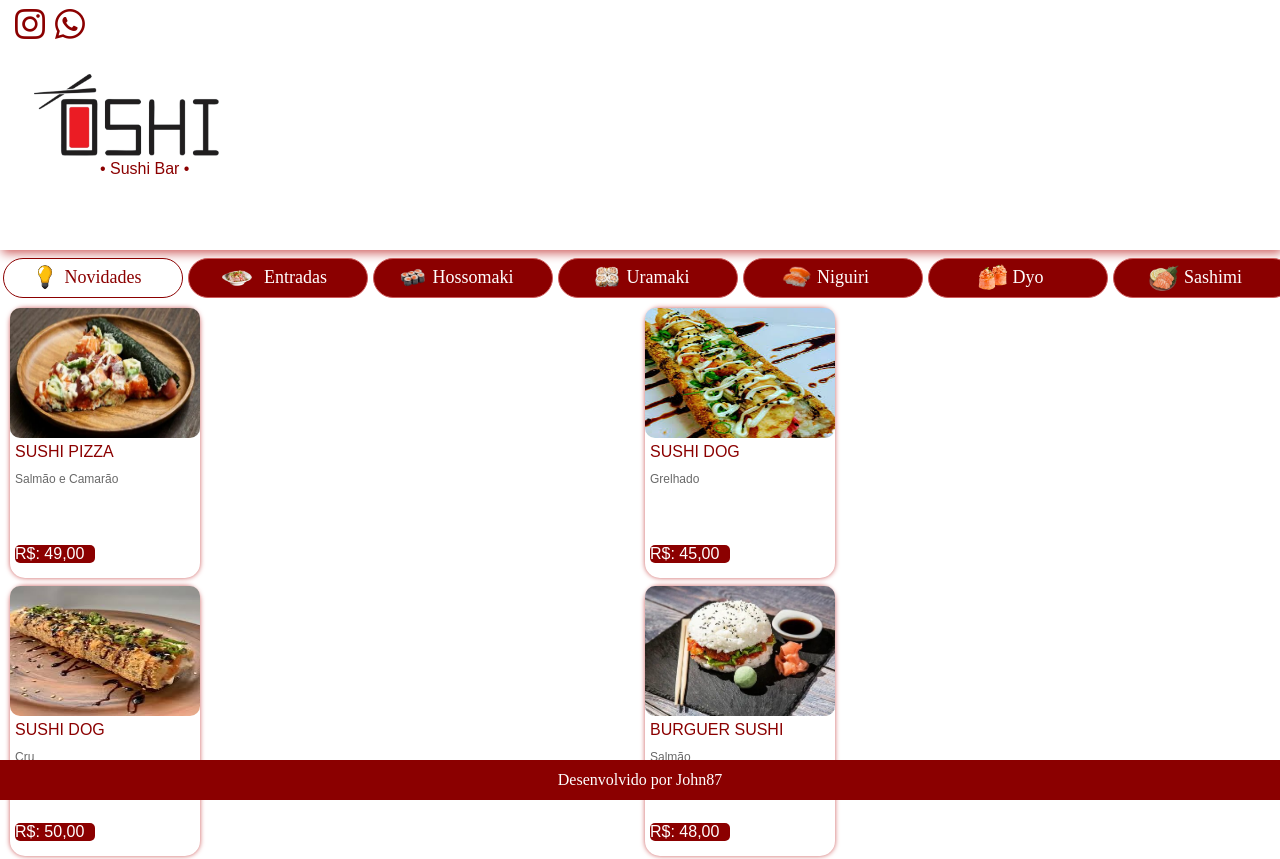
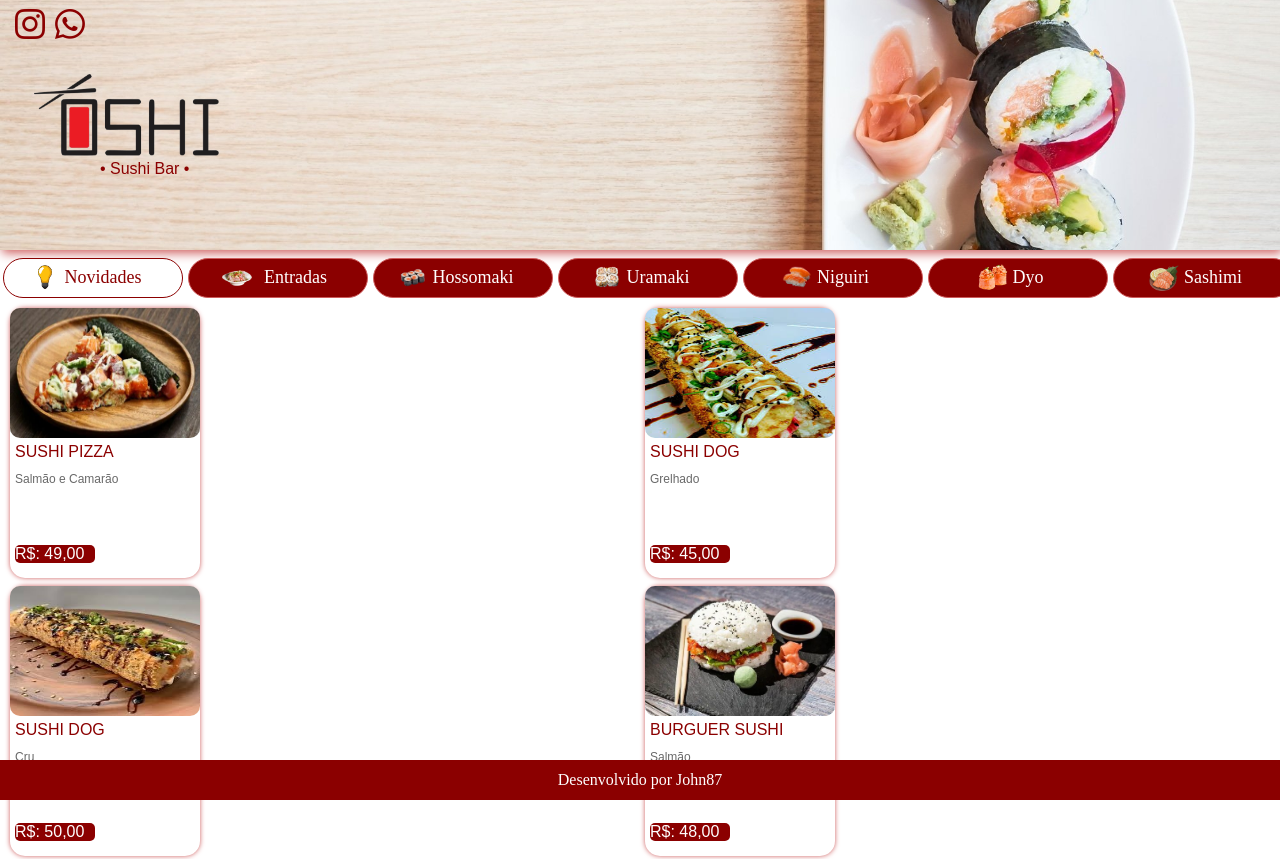
Before and after one commit to Jhnsk/Oshi.com, a plain HTML site: page index.html in a window 1280 px wide. Shown: the top 859 px of the page. Drawn offline with nearby package versions, Linux system fonts and the light colour scheme.

Commit message:
Update style.css

```diff
--- a/style.css
+++ b/style.css
@@ -17,7 +17,7 @@ body {
 
 
 .header {
-  background-image: url('/images/backgroundHeader.jpg');
+  background-image: url('backgroundHeader.jpg');
   background-position: center center;
   background-size: cover;
   background-repeat: no-repeat;
```
